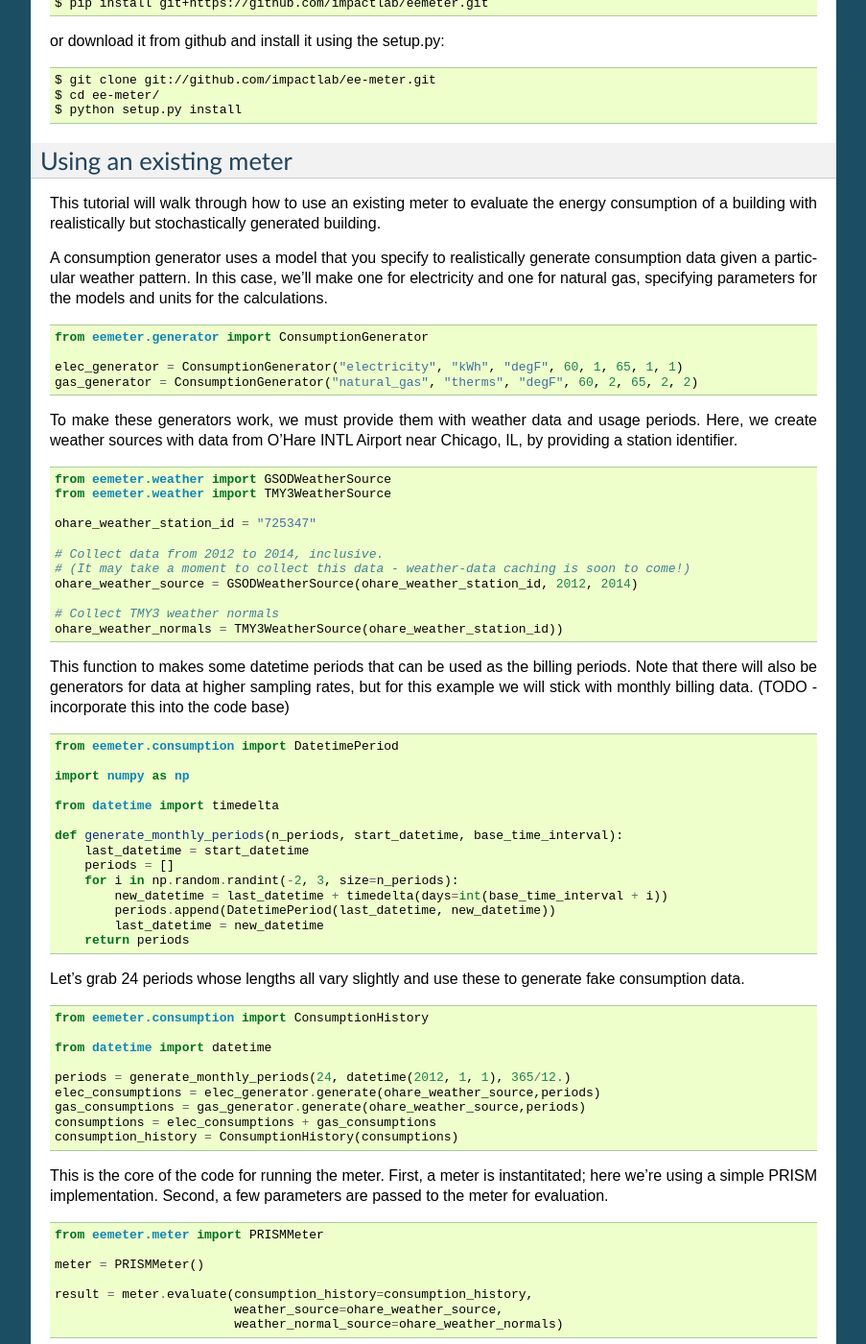
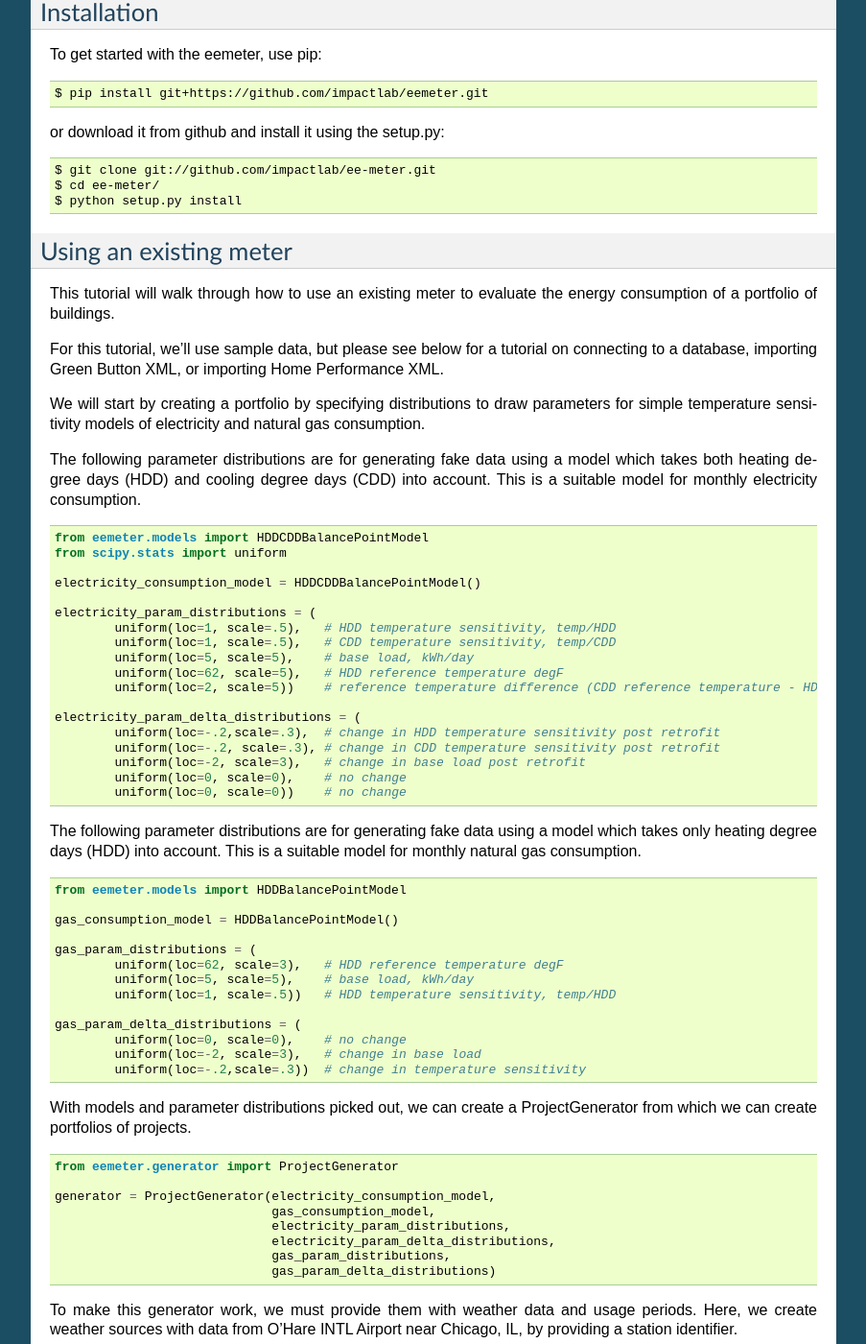
Before and after one commit to openeemeter/eemeter, a Sphinx documentation site: the page built from docs/tutorial.rst, in a window 1280 px wide and 1400 px high, scrolled down 530 px. Shown: the whole window at 96% size, without its empty margins (198-1101 px from the left). Built offline with Sphinx 7.4.7, drawn with Linux system fonts in a browser that asks for light colours; some of the changed text lies outside the part shown.

Commit message:
update tutorial

```diff
--- a/docs/tutorial.rst
+++ b/docs/tutorial.rst
@@ -22,6 +22,14 @@ Although the package comes with pre-written implementations of several
 efficiency metering standards, custom meters can be written by assembling
 existing meter components or by writing new components.
 
+.. warning::
+
+   The `eemeter` package is under rapid development; we are working quickly
+   toward a stable release. In the mean time, please proceed to use the package,
+   but as you do so, recognize that the docs might not be entirely up-to-date.
+   Feel free to open issues on github to report bugs, request features, or make
+   suggestions.
+
 Installation
 ------------
 
@@ -39,22 +47,77 @@ Using an existing meter
 -----------------------
 
 This tutorial will walk through how to use an existing meter to evaluate the
-energy consumption of a building with realistically but stochastically
-generated building.
+energy consumption of a portfolio of buildings.
 
-A consumption generator uses a model that you specify to
-realistically generate consumption data given a particular weather pattern. In
-this case, we'll make one for electricity and one for natural gas, specifying
-parameters for the models and units for the calculations.
+For this tutorial, we'll use sample data, but please see below for a
+tutorial on connecting to a database, importing Green Button XML, or importing
+Home Performance XML.
+
+We will start by creating a portfolio by specifying distributions to draw
+parameters for simple temperature sensitivity models of electricity and
+natural gas consumption.
+
+The following parameter distributions are for generating fake data using
+a model which takes both heating degree days (HDD) and cooling degree
+days (CDD) into account. This is a suitable model for monthly electricity
+consumption.
 
 .. code-block:: python
 
-    from eemeter.generator import ConsumptionGenerator
+    from eemeter.models import HDDCDDBalancePointModel
+    from scipy.stats import uniform
 
-    elec_generator = ConsumptionGenerator("electricity", "kWh", "degF", 60, 1, 65, 1, 1)
-    gas_generator = ConsumptionGenerator("natural_gas", "therms", "degF", 60, 2, 65, 2, 2)
+    electricity_consumption_model = HDDCDDBalancePointModel()
 
-To make these generators work, we must provide them with weather data and usage
+    electricity_param_distributions = (
+            uniform(loc=1, scale=.5),   # HDD temperature sensitivity, temp/HDD
+            uniform(loc=1, scale=.5),   # CDD temperature sensitivity, temp/CDD
+            uniform(loc=5, scale=5),    # base load, kWh/day
+            uniform(loc=62, scale=5),   # HDD reference temperature degF
+            uniform(loc=2, scale=5))    # reference temperature difference (CDD reference temperature - HDD reference temperature)
+
+    electricity_param_delta_distributions = (
+            uniform(loc=-.2,scale=.3),  # change in HDD temperature sensitivity post retrofit
+            uniform(loc=-.2, scale=.3), # change in CDD temperature sensitivity post retrofit
+            uniform(loc=-2, scale=3),   # change in base load post retrofit
+            uniform(loc=0, scale=0),    # no change
+            uniform(loc=0, scale=0))    # no change
+
+The following parameter distributions are for generating fake data using
+a model which takes only heating degree days (HDD) into account. This is
+a suitable model for monthly natural gas consumption.
+
+.. code-block:: python
+
+    from eemeter.models import HDDBalancePointModel
+
+    gas_consumption_model = HDDBalancePointModel()
+
+    gas_param_distributions = (
+            uniform(loc=62, scale=3),   # HDD reference temperature degF
+            uniform(loc=5, scale=5),    # base load, kWh/day
+            uniform(loc=1, scale=.5))   # HDD temperature sensitivity, temp/HDD
+
+    gas_param_delta_distributions = (
+            uniform(loc=0, scale=0),    # no change
+            uniform(loc=-2, scale=3),   # change in base load
+            uniform(loc=-.2,scale=.3))  # change in temperature sensitivity
+
+With models and parameter distributions picked out, we can create a
+ProjectGenerator from which we can create portfolios of projects.
+
+.. code-block:: python
+
+    from eemeter.generator import ProjectGenerator
+
+    generator = ProjectGenerator(electricity_consumption_model,
+                                 gas_consumption_model,
+                                 electricity_param_distributions,
+                                 electricity_param_delta_distributions,
+                                 gas_param_distributions,
+                                 gas_param_delta_distributions)
+
+To make this generator work, we must provide them with weather data and usage
 periods. Here, we create weather sources with data from O'Hare INTL Airport
 near Chicago, IL, by providing a station identifier.
 
@@ -63,55 +126,66 @@ near Chicago, IL, by providing a station identifier.
     from eemeter.weather import GSODWeatherSource
     from eemeter.weather import TMY3WeatherSource
 
-    ohare_weather_station_id = "725347"
+    from datetime import datetime
 
-    # Collect data from 2012 to 2014, inclusive.
-    # (It may take a moment to collect this data - weather-data caching is soon to come!)
-    ohare_weather_source = GSODWeatherSource(ohare_weather_station_id, 2012, 2014)
+    start_date = datetime(2012,1,1)
 
-    # Collect TMY3 weather normals
-    ohare_weather_normals = TMY3WeatherSource(ohare_weather_station_id))
+    ohare_weather_station_id = "725347" # Chicago O'Hare Intl Airport
 
-This function to makes some datetime periods that can be used as the billing
-periods. Note that there will also be generators for data at higher sampling
-rates, but for this example we will stick with monthly billing data.
-(TODO - incorporate this into the code base)
+    weather_source = GSODWeatherSource(ohare_weather_station_id,start_date.year,datetime.now().year)
+    weather_normal_source = TMY3WeatherSource(ohare_weather_station_id)
 
-.. code-block:: python
-
-    from eemeter.consumption import DatetimePeriod
-
-    import numpy as np
-
-    from datetime import timedelta
-
-    def generate_monthly_periods(n_periods, start_datetime, base_time_interval):
-        last_datetime = start_datetime
-        periods = []
-        for i in np.random.randint(-2, 3, size=n_periods):
-            new_datetime = last_datetime + timedelta(days=int(base_time_interval + i))
-            periods.append(DatetimePeriod(last_datetime, new_datetime))
-            last_datetime = new_datetime
-        return periods
-
-Let's grab 24 periods whose lengths all vary slightly and use these to generate
-fake consumption data.
+With weather sources and weather normal sources, we are now equipped to
+generate some projects. We do this by picking sets of periods of time each
+approximately one month long, and using weather data to simulate usage data
+according to the models we picked above. (The project generator takes care of
+the details of this). The project generator also takes retrofit start and
+completion dates into account in order to simulate the effect of installing
+a set of energy efficiency measures. In this case, we generate a small set of
+10 projects.
 
 .. code-block:: python
 
     from eemeter.consumption import ConsumptionHistory
+    from eemeter.generator import generate_periods
 
-    from datetime import datetime
+    from datetime import timedelta
+    import random
 
-    periods = generate_monthly_periods(24, datetime(2012, 1, 1), 365/12.)
-    elec_consumptions = elec_generator.generate(ohare_weather_source,periods)
-    gas_consumptions = gas_generator.generate(ohare_weather_source,periods)
-    consumptions = elec_consumptions + gas_consumptions
-    consumption_history = ConsumptionHistory(consumptions)
+    n_projects = 10
+    n_days = (datetime.now() - start_date).days
 
-This is the core of the code for running the meter. First, a meter is
-instantitated; here we're using a simple PRISM implementation. Second, a few
-parameters are passed to the meter for evaluation.
+    project_data = []
+    for _ in range(n_projects):
+
+        #generate random monthly periods to treat as billing periods
+        elec_periods = generate_periods(start_date,datetime.now())
+        gas_periods = generate_periods(start_date,datetime.now())
+
+        # pick retrofit dates somewhere in the right range
+        retrofit_start_date = start_date + timedelta(days=random.randint(100,n_days-130))
+        retrofit_completion_date = retrofit_start_date + timedelta(days=30)
+
+        # generate consumption data that mimics applying a measure and seeing a decrease in energy use
+        elec_consumption, gas_consumption, estimated_elec_savings, estimated_gas_savings =\
+                generator.generate(weather_source, weather_normal_source, elec_periods, gas_periods,
+                                   retrofit_start_date, retrofit_completion_date)
+
+        data = {"consumption_history": ConsumptionHistory(elec_consumption + gas_consumption),
+                "retrofit_start_date": retrofit_start_date,
+                "retrofit_completion_date":retrofit_completion_date,
+                "estimated_elec_savings": estimated_elec_savings,
+                "estimated_gas_savings": estimated_gas_savings}
+        project_data.append(data)
+
+Phew! All of that was just to generate some projects so that we could learn how
+to use the core metering functions of the eemeter package.
+
+Running the energy efficiency meter is actually quite simple: First, a meter
+is instantitated; here we're using a simple PRISM implementation which requires
+no initialization parameters. Next, the efficiency meter is run by supplying
+the necessary inputs. Note that the function :code:`meter.get_inputs()` will
+expose the structure of the meter and the inputs needed to run it.
 
 .. code-block:: python
 
@@ -119,21 +193,56 @@ parameters are passed to the meter for evaluation.
 
     meter = PRISMMeter()
 
-    result = meter.evaluate(consumption_history=consumption_history,
-                            weather_source=ohare_weather_source,
-                            weather_normal_source=ohare_weather_normals)
+    for project in project_data:
 
-The variable :code:`result` will contain something like the following:
+        ch = project["consumption_history"]
+        ch_pre = ch.before(project["retrofit_start_date"])
+        ch_post = ch.after(project["retrofit_completion_date"])
 
-.. code-block:: python
+        result_pre = meter.evaluate(consumption_history=ch_pre,
+                                weather_source=weather_source,
+                                weather_normal_source=weather_normal_source)
 
-    {'annualized_usage_electricity': 6662.5901982011483,
-     'annualized_usage_natural_gas': 13325.180786132325,
-     'electricity_presence': True,
-     'natural_gas_presence': True,
-     'temp_sensitivity_params_electricity': array([  1.        ,  18.25367178,  60.        ]),
-     'temp_sensitivity_params_natural_gas': array([  1.        ,  36.50734462,  60.        ])}
+        result_post = meter.evaluate(consumption_history=ch_post,
+                                weather_source=weather_source,
+                                weather_normal_source=weather_normal_source)
 
+
+        actual_e = result_pre["annualized_usage_electricity"] - result_post["annualized_usage_electricity"]
+        predicted_e = project["estimated_elec_savings"]
+
+        actual_g = result_pre["annualized_usage_natural_gas"] - result_post["annualized_usage_natural_gas"]
+        predicted_g = project["estimated_gas_savings"]
+
+        print "Electricity savings actual//predicted (# bills [pre] - [post]): {:.02f} // {:.02f} ({}-{})"\
+                .format(actual_e,predicted_e,len(ch_pre.electricity),len(ch_post.electricity))
+        print "Natural gas savings actual//predicted (# bills [pre] - [post]): {:.02f} // {:.02f} ({}-{})"\
+                .format(actual_g,predicted_g,len(ch_pre.natural_gas),len(ch_post.natural_gas))
+        print
+
+This will print something like the following::
+
+    Electricity savings actual//predicted (# bills [pre]-[post]): 1358.27 // 1358.27 (10-27)
+    Natural gas savings actual//predicted (# bills [pre]-[post]): 1625.46 // 1625.46 (10-28)
+
+    Electricity savings actual//predicted (# bills [pre]-[post]): 149.83 // 98.67 (13-22)
+    Natural gas savings actual//predicted (# bills [pre]-[post]): 517.03 // 517.03 (14-22)
+
+        :
+        :
+        :
+
+    Electricity savings actual//predicted (# bills [pre]-[post]): 563.16 // 563.16 (20-16)
+    Natural gas savings actual//predicted (# bills [pre]-[post]): -483.50 // -483.50 (20-16)
+
+That's it! The results from all meters are python dictionaries keyed by strings.
+Read on to learn how to load and stream your own data, or create your own
+meters.
+
+Loading your own consumption data.
+----------------------------------
+
+Tutorial coming soon! For now, see the eemeter.consumption API.
 
 Creating a custom meter
 -----------------------
@@ -195,8 +304,8 @@ definitions.
                                 fuel_type: "electricity",
                                 temperature_unit_str: "degF",
                                 model: !obj:eemeter.models.HDDBalancePointModel &elec_model {
-                                    x0: [60,1.,1.],
-                                    bounds: [[55,65],[0,100],[0,100]],
+                                    x0: [1.,1.,1.,65,5],
+                                    bounds: [[0,200],[0,200],[0,2000],[55,75],[2,12]],
                                 },
                             },
                             !obj:eemeter.meter.AnnualizedUsageMeter {
```
Also changed, not shown: other parts of docs/tutorial.rst (+1 -1 lines).
